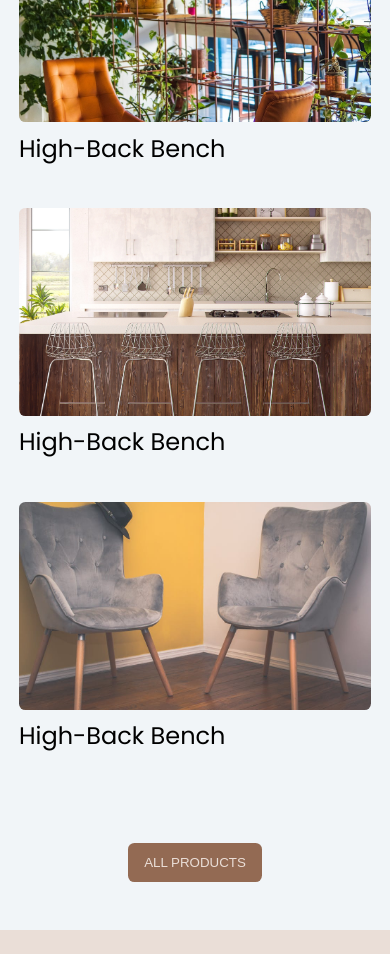
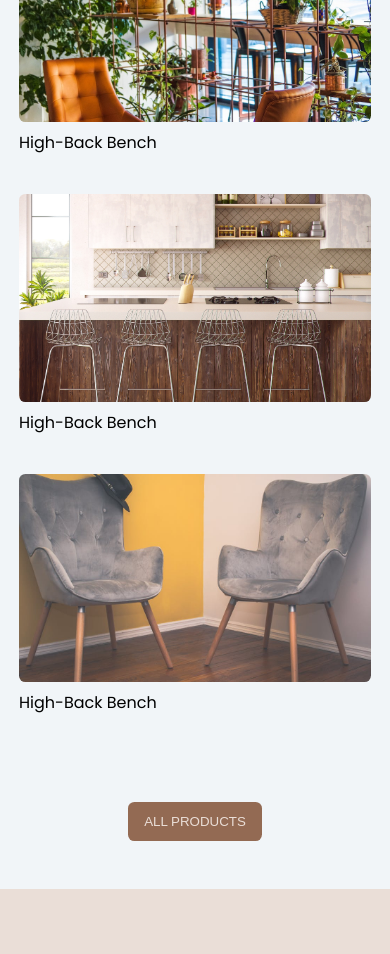
Before and after one commit to aymenboudissa/site-ecommerce-meubleDZ, a React (Create React App) app: page / in a window 390 px wide. Shown: the part 1220-2174 px from the top of the page. Built offline with nearby package versions, Linux system fonts and the light colour scheme.

Commit message:
change margin btn and gap of product_about

```diff
--- a/src/screens/Detail/Detai.css
+++ b/src/screens/Detail/Detai.css
@@ -90,7 +90,7 @@ img {
   .product__detail {
     margin-top: 1rem;
   }
-  .product__title {
+  .product__abouts .product__title {
     font-size: 1.5rem;
   }
 }
```
